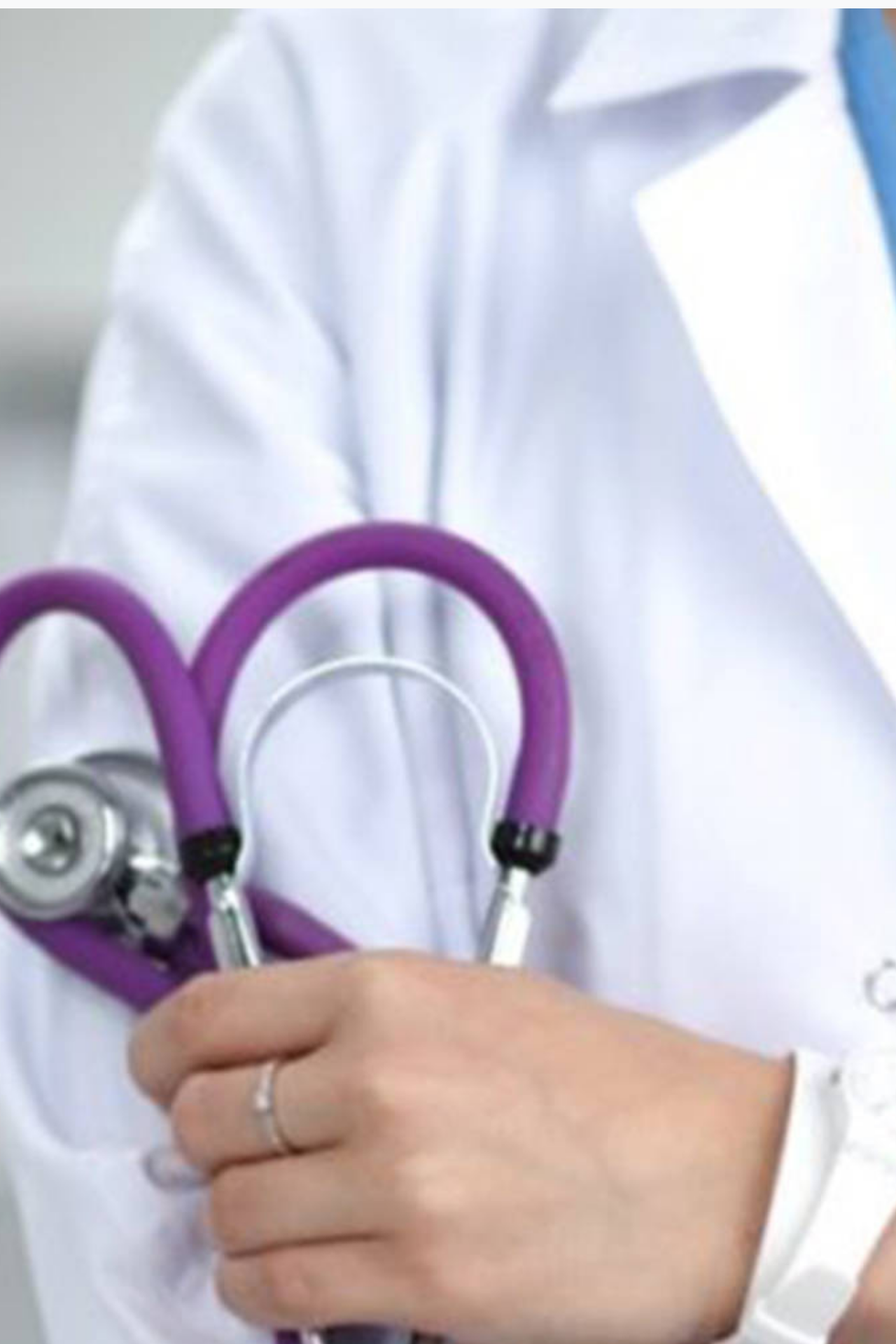
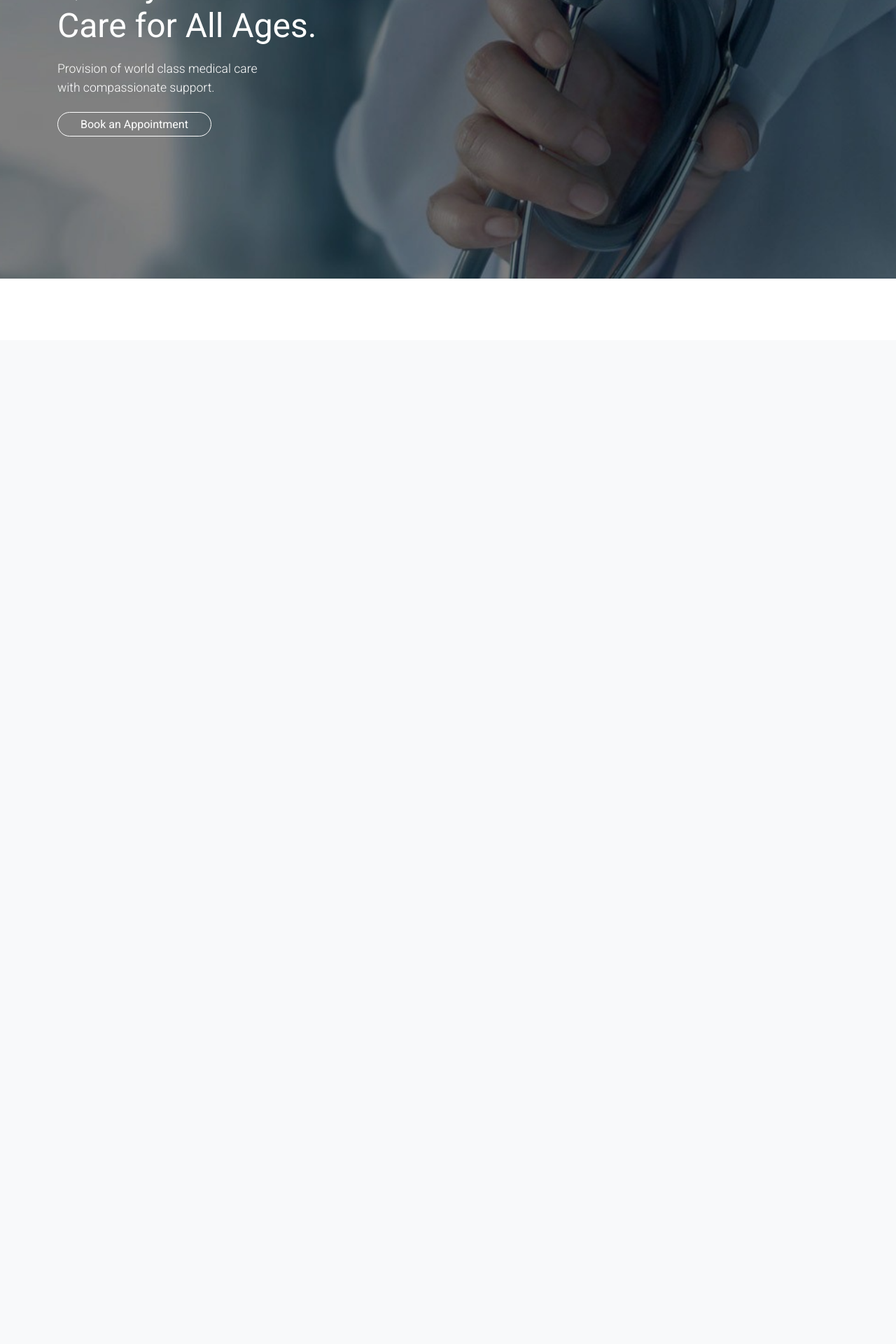
Before and after one commit to fobiero/Doctors-Appointment-App, a Django app: page / in a window 1280 px wide. Shown: the part 314-2234 px from the top of the page at 70% size. After the commit the page ends 712 px from the top, so only its background shows below. Run offline with Django 3.2, Linux system fonts and the light colour scheme; some libraries are stand-ins or nearby versions.

Commit message:
hero section build

```diff
--- a/app/templates/_navbar.html
+++ b/app/templates/_navbar.html
@@ -2,18 +2,20 @@
 
 <nav id="navbar_top" class="navbar navbar-expand-lg bg-light">
     <div class="container">
-       <a class="navbar-brand" href="/index.html"><img src="assets/images/Logo.png" alt=""></a>
+       <a class="navbar-brand" href="{% url 'index' %}">Docta <span class="tle">_Who</span></a>
      <button class="navbar-toggler" type="button" data-bs-toggle="collapse" data-bs-target="#main_nav"  aria-expanded="false" aria-label="Toggle navigation">
          <span class="navbar-toggler-icon"></span>
        </button>
      <div class="collapse navbar-collapse" id="main_nav">
         <ul class="navbar-nav ms-auto">
-          <li class="nav-item"><a class="nav-link" href="/">Home </a></li>
-          <li class="nav-item"><a class="nav-link" href="#about">About</a></li>
-          <li class="nav-item"><a class="nav-link" href="#service">Service</a></li>
-          <li class="nav-item"><a class="nav-link" href="#contact">Contact</a></li>
+          <!-- <li class="nav-item"><a class="nav-link" href="/">Home </a></li> -->
+          <li class="nav-item"><a class="nav-link" href="#about">Our Team</a></li>
+          <li class="nav-item"><a class="nav-link" href="#service">Services</a></li>
+          <li class="nav-item"><a class="nav-link" href="#contact">Testimonial</a></li>
+          <li class="nav-item"><a class="nav-link" href="#contact">Contact Us</a></li>
+          <li class="nav-item"><a class="nav-link" href="#contact">Manage</a></li>
         </ul>
-        <a href="#about"><button class="btn-quote" id="btn-quote">get quote</button></a>
+        <span class="appointment" id="appointments"><i class="fa-solid fa-bell"></i></span>
      </div>
     </div>
    </nav>
--- a/app/templates/app/index.html
+++ b/app/templates/app/index.html
@@ -4,7 +4,21 @@
 {% block content %}
 {% include '_navbar.html' %}
 
-<main>
+<section class="hero">
+   <div class="container">
+        <div class="row">
+            <div class="col-md-6">
+                <div class="page-intro">
+                    <div class="tag">
+                        <h2 class="tag-header">Quality Medication <br>Care for All Ages.</h2>
+                        <p class="tag-descr">Provision of world class medical care <br>with compassionate support.</p>
+                        <a class="btn-book" href="/">Book an Appointment</a>
+                    </div>
+                </div>
+            </div>
+            <div class="col-md-6"><div class="page_offets"></div></div>
+        </div>
+    </div>
+</section>
 
-</main>
 {% endblock content %}
--- a/static/css/custom.css
+++ b/static/css/custom.css
@@ -1,16 +1,60 @@
+@import url('https://fonts.googleapis.com/css2?family=Lato:wght@300;400;700&family=Roboto:ital,wght@0,300;0,400;1,500&display=swap');
+
 * {
     padding: 0;
     margin: 0;
     box-sizing: border-box;
+    font-family: 'Roboto', sans-serif;
 }
 
-main {
-    width: 100%;
-    padding: 80rem 0;
-    max-height: 300vh;
-    height: auto;
-    background-image: url('../images/hero-bg.jpg');
+:root {
+    --pri-color:#51B0F6;
+}
+
+.tle {
+    color:var(--pri-color);
+    font-weight: 400;
+    letter-spacing: .1rem;
+}
+
+.hero {
+    color: #fff;
+    padding: 5rem 0;
+    background-image: url('../images/dk-img-2.jpg');
+    background-repeat: no-repeat;
     background-size: cover;
     background-position: center;
-    background-repeat: no-repeat;
+    align-items: center;
+    background-attachment: fixed;
 }
+
+.page-intro {
+    padding: 8rem 0;
+}
+
+.tag-header {
+    font-weight: 400;
+    font-size: 3rem;
+}
+
+.tag-descr {
+    padding: .75rem 0;
+    font-weight: lighter;
+    font-size: 1.1rem;
+}
+
+.btn-book {
+    color: #fff;
+    background-color: transparent;
+    padding: .45rem 2rem;
+    border: 1px solid #fff;
+    border-radius: 2rem;
+    margin: 1rem 0;
+    text-align: center;
+    text-decoration: none;
+
+}
+
+.btn-book:hover {
+    color: inherit;
+}
```
